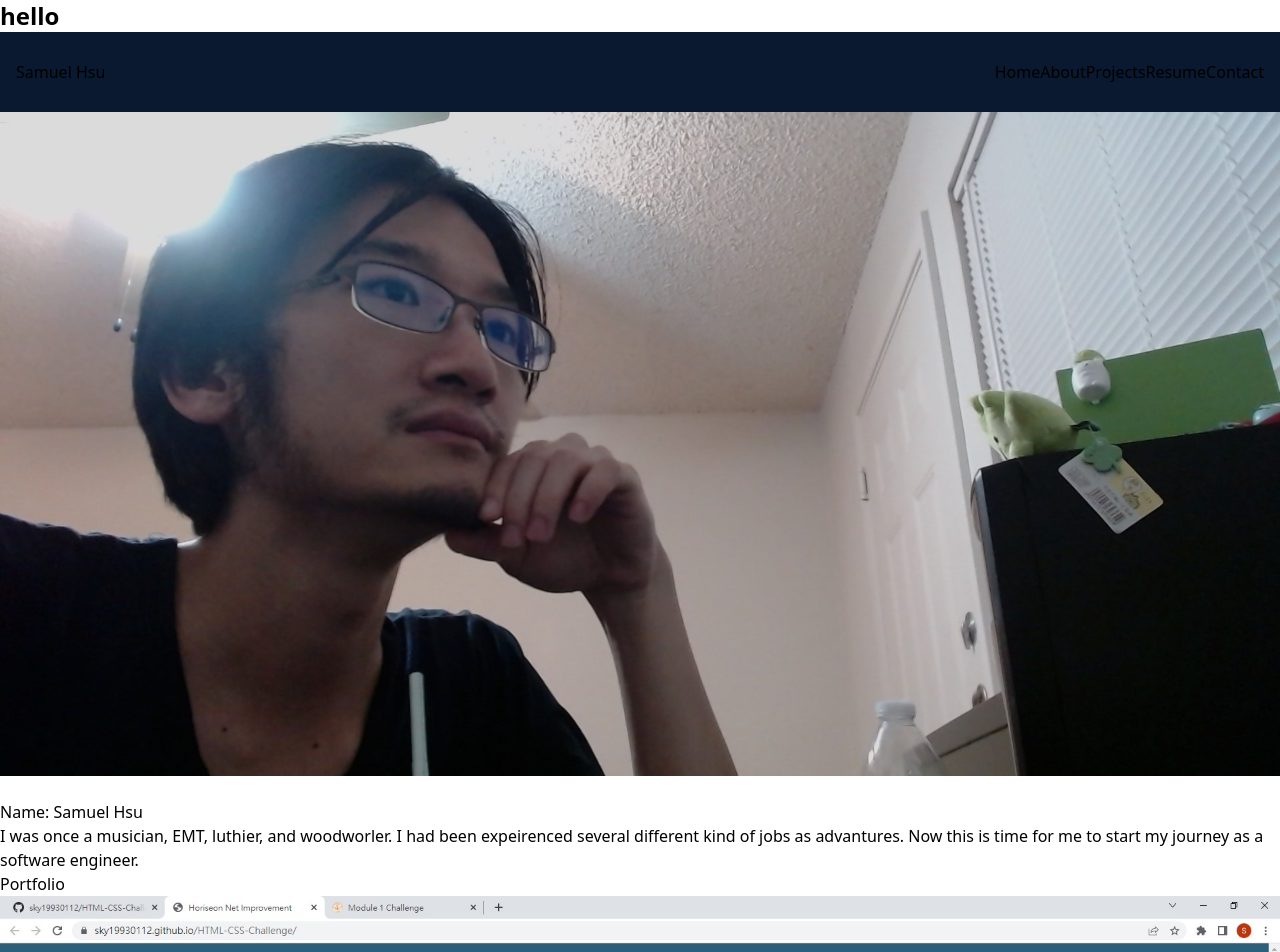
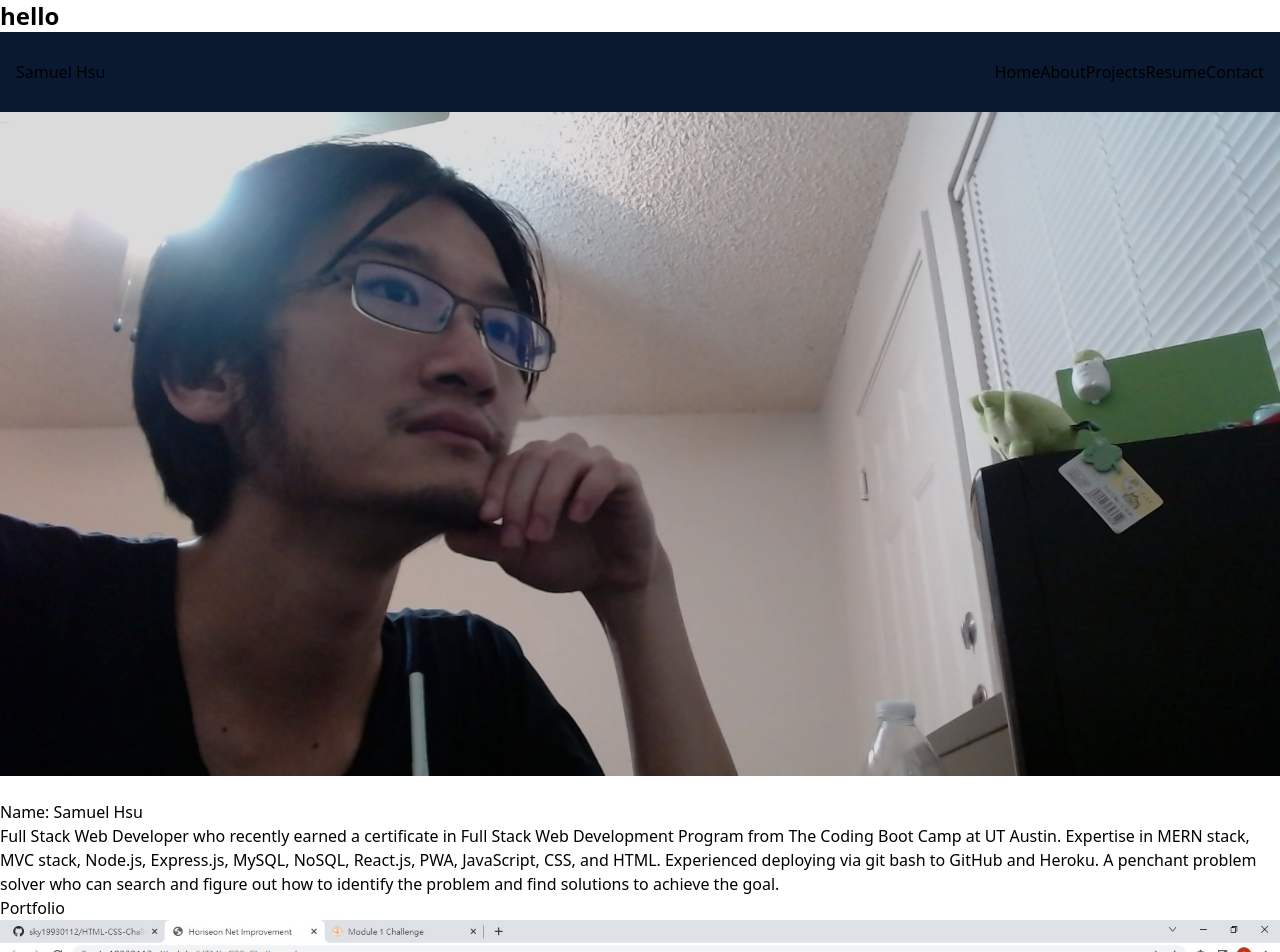
Before and after one commit to sky19930112/Samuel-Portfolio, a React (Create React App) app: page / in a window 1280 px wide. Shown: the top 952 px of the page. Built offline with nearby package versions, Linux system fonts and the light colour scheme.

Commit message:
add on about me

```diff
--- a/src/components/About/About.js
+++ b/src/components/About/About.js
@@ -7,7 +7,9 @@ const About = () => {
             <img src={require('./Samuel.jpg')}alt="Samuel"className="photo" />
             <br/>
             <>Name: Samuel Hsu</>
-            <p>I was once a musician, EMT, luthier, and woodworler. I had been expeirenced several different kind of jobs as advantures. Now this is time for me to start my journey as a software engineer.</p>
+            <p>
+            Full Stack Web Developer who recently earned a certificate in Full Stack Web Development Program from The Coding Boot Camp at UT Austin. Expertise in MERN stack, MVC stack, Node.js, Express.js, MySQL, NoSQL, React.js, PWA, JavaScript, CSS, and HTML. Experienced deploying via git bash to GitHub and Heroku. A penchant problem solver who can search and figure out how to identify the problem and find solutions to achieve the goal.
+            </p>
         </div>
     )
 }
```
